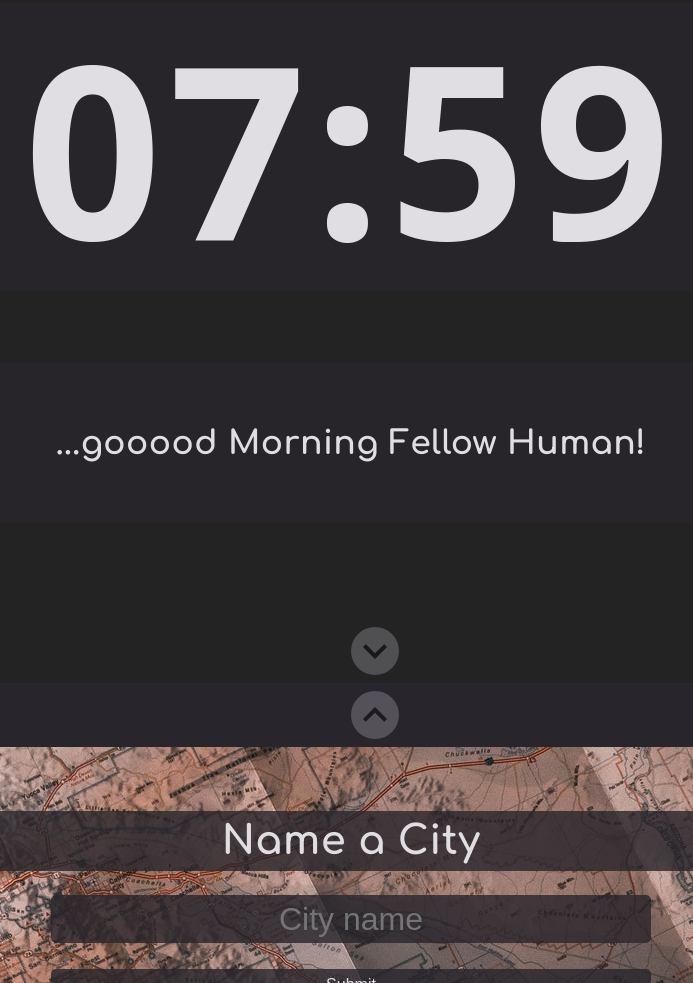
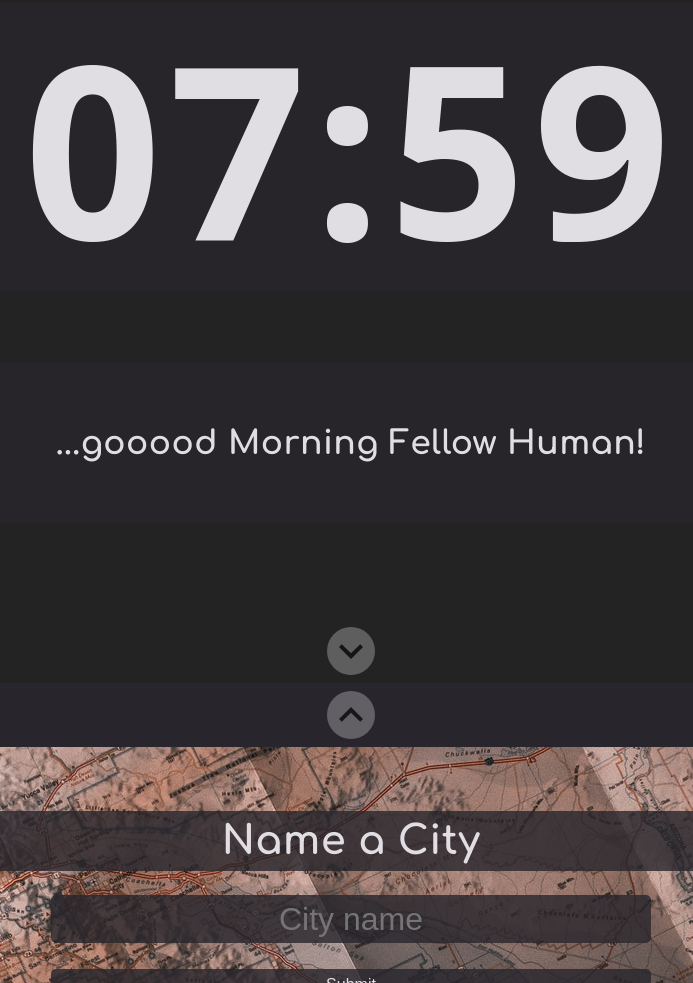
Before and after one commit to Ziplodocus/CityStatus, a plain HTML site: page index.html in a window 1280 px wide. Shown: the part 117-1100 px from the top of the page, without its empty margins (289-982 px from the left). Drawn offline with Linux system fonts and the light colour scheme; no server answers; a web font is replaced by a local one.

Commit message:
properly center nav buttons

```diff
--- a/style.css
+++ b/style.css
@@ -1,16 +1,16 @@
 
-/*Importing fonts from google fonts*/
+/* Importing fonts from google fonts*/
 @import url('https://fonts.googleapis.com/css2?family=Odibee+Sans&display=swap');
 @import url('https://fonts.googleapis.com/css2?family=Comfortaa:wght@400;700&display=swap');
 
-/*Resetting default margins and padding*/
+/* Resetting default margins and padding*/
 * {
     margin: 0;
     padding: 0;
     box-sizing: border-box;
 }
 
-/*Utility classes*/
+/* Utility classes*/
 .invisible {
     display: none;
 }
@@ -20,22 +20,25 @@
     background-color: var(--raisin-black-80);
 }
 
+/* Classses for the nav buttons*/
 .nav {
     position: absolute;
-    left: auto;
-    right: auto;
-    height: 3rem;
+    left : calc(50vw - 3vh);
+    width: 6vh;
     border-radius: 50%;
     background-color: var(--gainsboro-80);
-    opacity: 0.3;
+    opacity: 0.4;
     cursor: pointer;
     z-index: 2;
-    transition: opacity 300ms;
+    transition: opacity 800ms;
 }
     .nav:hover {
         opacity: 1;
     }
-
+    .nav:active {
+        opacity: 0.1;
+        transition: opacity 100ms;
+    }
 .up {
     top: 101vh;
     transform: rotate(180deg);
@@ -46,7 +49,7 @@
 }
 /* Variable declarations*/
 :root {
-    /*main colors*/
+    /* Main colors*/
     --raisin-black-80: hsla(260, 7%, 16%, 80%);
     --raisin-black: hsla(260, 7%, 16%, 1);
     --gainsboro: hsla(276, 8%, 88%, 1);
@@ -97,6 +100,7 @@ body {
     transition: backdrop-filter 5s;
 }
 
+/* First 'page'*/
 #splash {
     height: 100vh;
     background-image: '';
@@ -139,6 +143,7 @@ body {
                 align-items: center;
 }
 
+/* Second 'page'*/
 #city-display  {
     margin: 8vh 0;
     padding: 8vh 0;
@@ -216,6 +221,10 @@ body {
 
 /* Fixes some elements overlapping on very small screen sizes*/
 @media only screen and (max-height: 550px), only screen and (max-width: 510px) and (max-height: 630px) {
+    #greeting-slider h2 {
+        font-size: 1.6rem;
+    }
+
     #city-display {
         font-size: 18px;
         padding: 2vh;
```
Also changed, not shown: index.html (+1 -0 lines).
